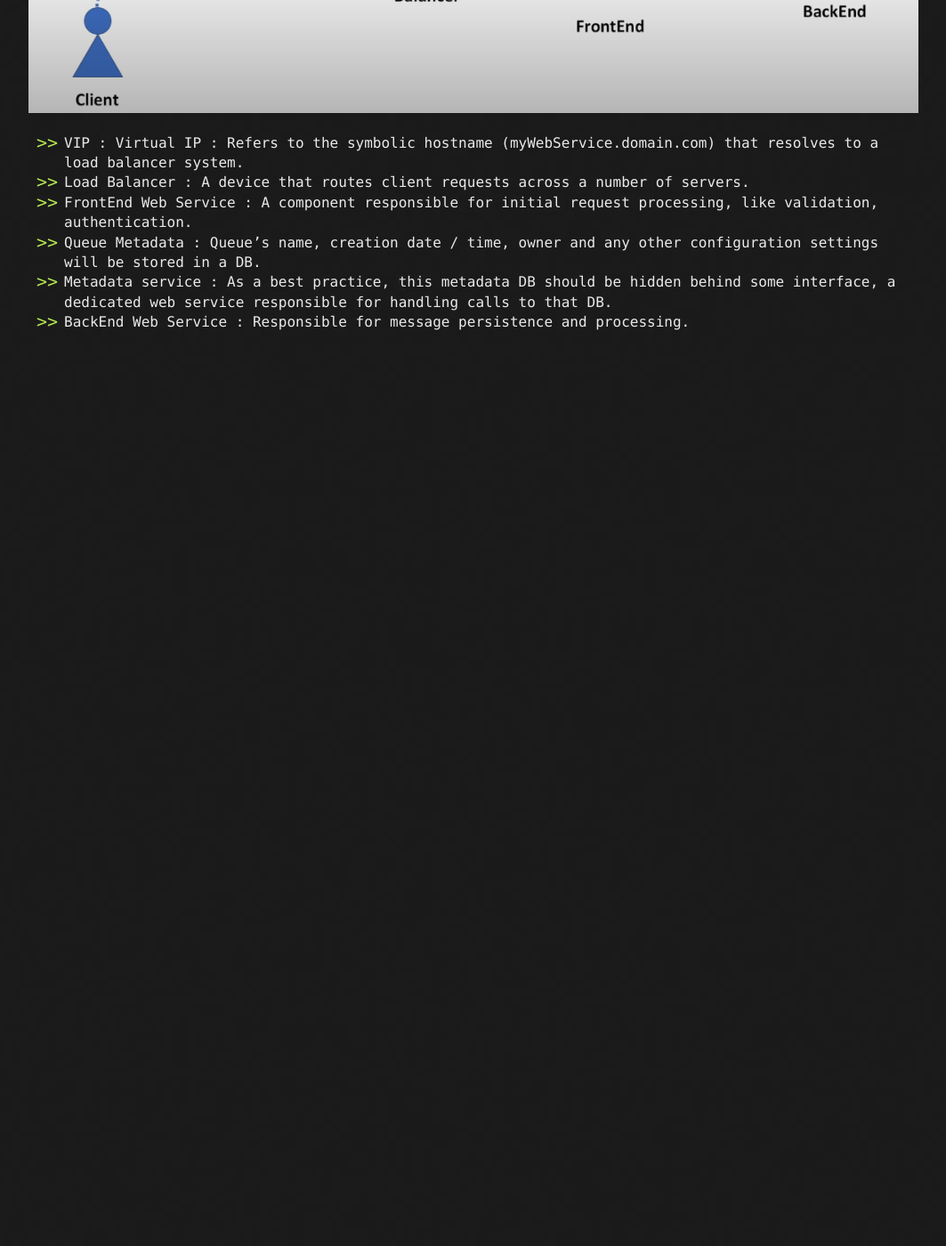
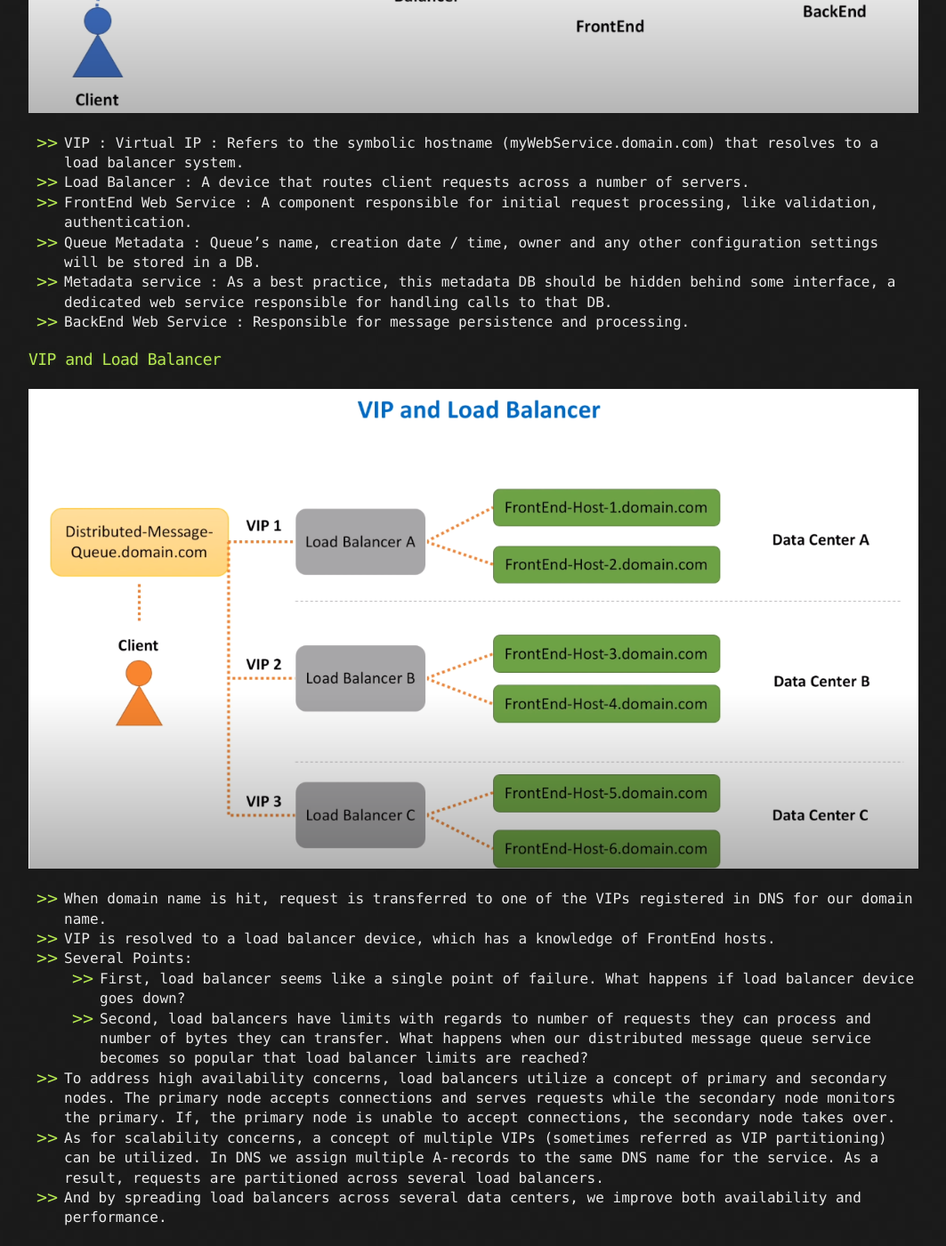
Before and after one commit to goodHunter27/serhatgiydiren.github.io, a Jekyll site: the page built from _posts/2020-01-14-system-design-interview-distributed-message-queue.md, in a window 1280 px wide and 1400 px high, scrolled down 1449 px. Shown: the whole window at 89% size, without its empty margins (108-1171 px from the left). Built offline with Jekyll 4.4.1, drawn with Linux system fonts in a browser that asks for light colours; before the commit the page ends 1843 px from its top, so only the background shows below that.

Commit message:
Update 2020-01-14-system-design-interview-distributed-message-queue.md

```diff
--- a/_posts/2020-01-14-system-design-interview-distributed-message-queue.md
+++ b/_posts/2020-01-14-system-design-interview-distributed-message-queue.md
@@ -36,7 +36,7 @@ published: true
 
 ### High-level Architecture
 
-![High Level Architecture](../assets/dmq_hla.png)
+![High-level Architecture](../assets/dmq_hla.png)
 
 - VIP : Virtual IP : Refers to the symbolic hostname (myWebService.domain.com) that resolves to a load balancer system.
 - Load Balancer : A device that routes client requests across a number of servers.
@@ -44,3 +44,16 @@ published: true
 - Queue Metadata : Queue's name, creation date / time, owner and any other configuration settings will be stored in a DB.
 - Metadata service : As a best practice, this metadata DB should be hidden behind some interface, a dedicated web service responsible for handling calls to that DB.
 - BackEnd Web Service : Responsible for message persistence and processing.
+
+### VIP and Load Balancer
+
+![VIP and Load Balancer](../assets/dmq_vip_lb.png)
+
+- When domain name is hit, request is transferred to one of the VIPs registered in DNS for our domain name.
+- VIP is resolved to a load balancer device, which has a knowledge of FrontEnd hosts.
+- Several Points:
+  - First, load balancer seems like a single point of failure. What happens if load balancer device goes down?
+  - Second, load balancers have limits with regards to number of requests they can process and number of bytes they can transfer. What happens when our distributed message queue service becomes so popular that load balancer limits are reached?
+- To address high availability concerns, load balancers utilize a concept of primary and secondary nodes. The primary node accepts connections and serves requests while the secondary node monitors the primary. If, the primary node is unable to accept connections, the secondary node takes over.
+- As for scalability concerns, a concept of multiple VIPs (sometimes referred as VIP partitioning) can be utilized. In DNS we assign multiple A-records to the same DNS name for the service. As a result, requests are partitioned across several load balancers.
+- And by spreading load balancers across several data centers, we improve both availability and performance.
```
